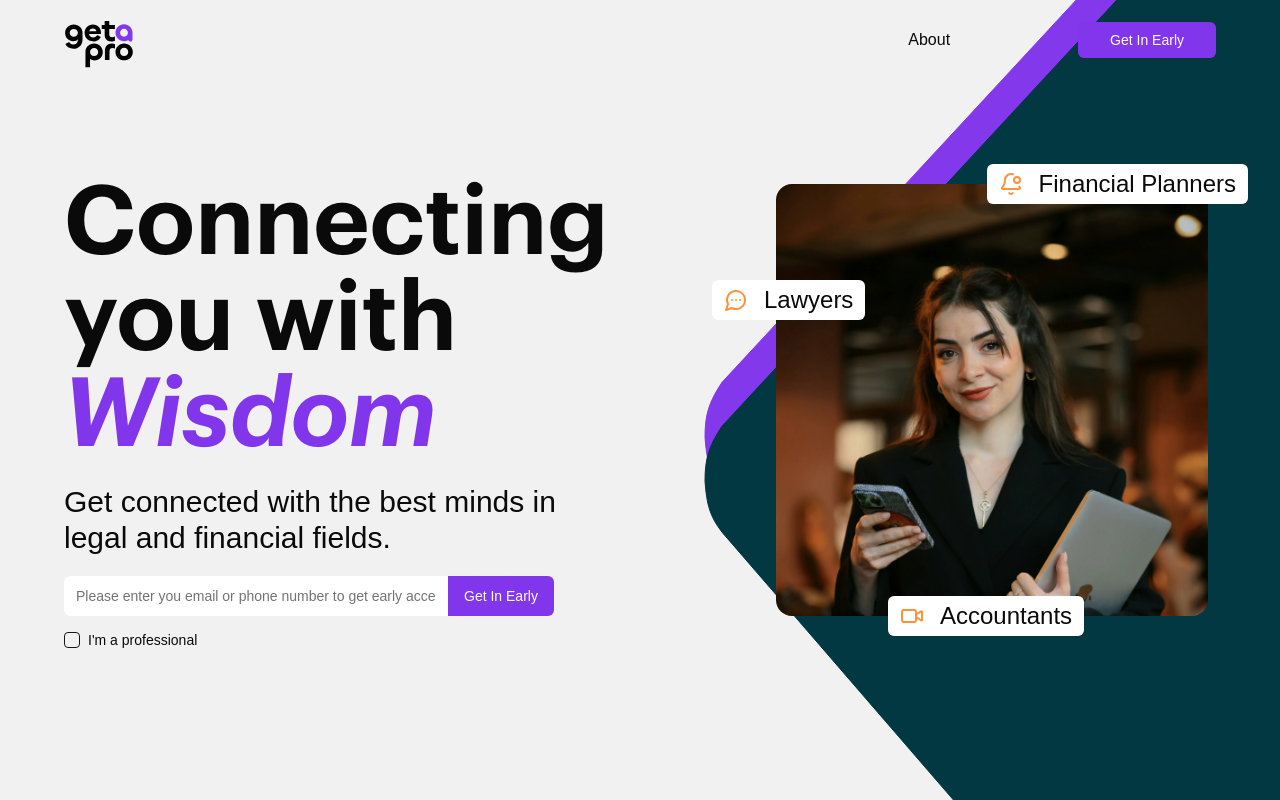
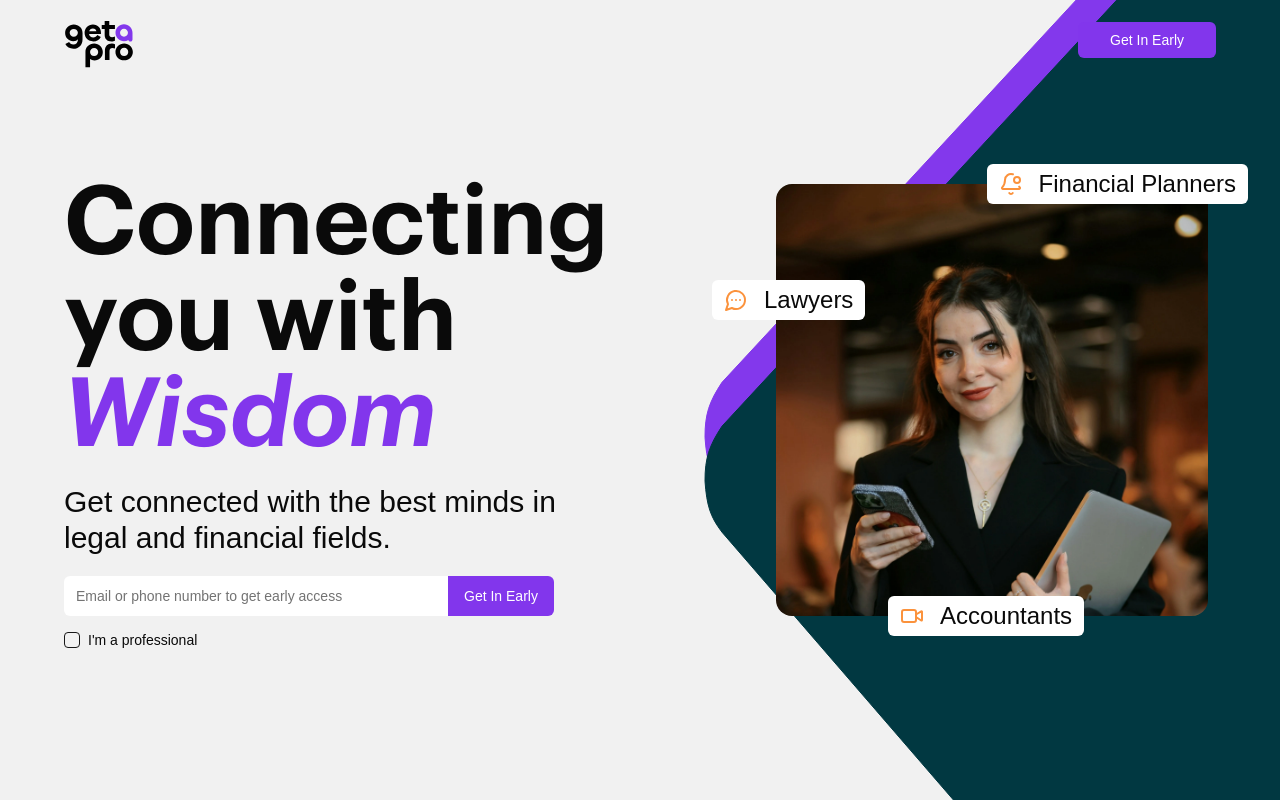
Before and after one commit to Raj-divine/getapro, a Next.js app: page / in a window 1280 px wide. Built offline with nearby package versions, Linux system fonts and the light colour scheme; no server answers.

Commit message:
made the logo a link and removed about page link

```diff
--- a/components/home/EmailPhoneInput.tsx
+++ b/components/home/EmailPhoneInput.tsx
@@ -39,7 +39,7 @@ export default function EmailPhoneInput() {
     return <>
         <div className="flex">
             <form onSubmit={handleSubmit} className="flex w-full">
-                <Input id="emailOrPhone" value={emailOrPhone} onChange={(e) => setEmailOrPhone(e.target.value)} placeholder="Please enter you email or phone number to get early access" className="border-none w-3/5 rounded-r-none" type="text" />
+                <Input id="emailOrPhone" value={emailOrPhone} onChange={(e) => setEmailOrPhone(e.target.value)} placeholder="Email or phone number to get early access" className="border-none w-3/5 rounded-r-none" type="text" />
                 <Button disabled={isLoading} variant="primary" className="rounded-l-none">Get In Early</Button>
             </form>
         </div>
--- a/components/layout/Navbar.tsx
+++ b/components/layout/Navbar.tsx
@@ -43,10 +43,12 @@ export default function Navbar() {
 
     return <nav className="flex justify-between items-center fixed z-10 w-screen px-8 sm:px-16 pt-2">
         <div>
-            <Image width={70} alt="Logo" priority src={logo} />
+            <Link href='/'>
+                <Image width={70} alt="Logo" priority src={logo} />
+            </Link>
         </div>
         <div className="flex justify-end items-center">
-            <Link className="hover:underline" href="#">About</Link>
+            {/* <Link className="hover:underline" href="#">About</Link> */}
             <Dialog>
                 <DialogTrigger asChild><Button className="sm:px-8 h-9 ml-4 sm:ml-32" variant="primary">Get In Early</Button></DialogTrigger>
                 <DialogContent>
```
Also changed, not shown: 1 other file (tests, documents, lock files or other folders).
